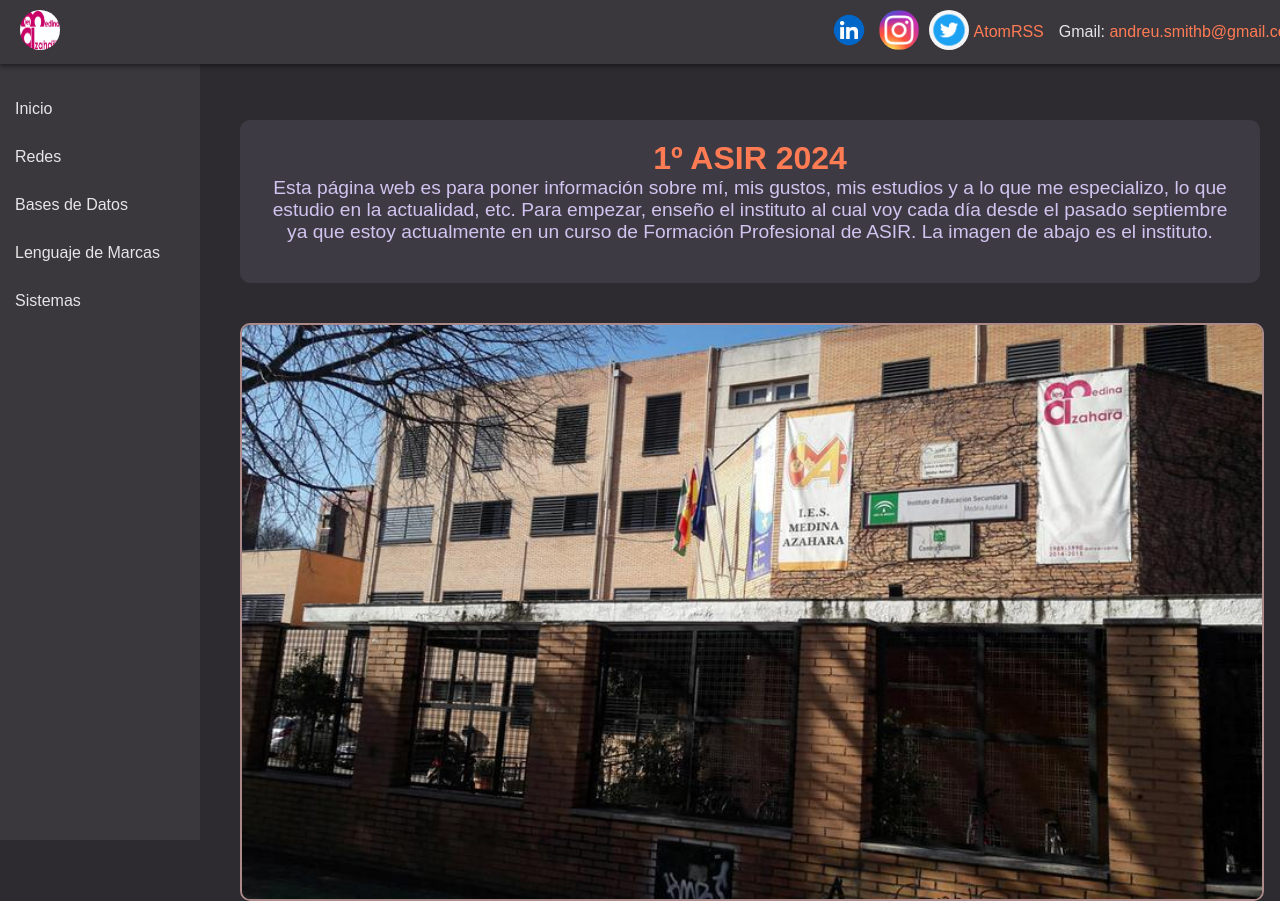
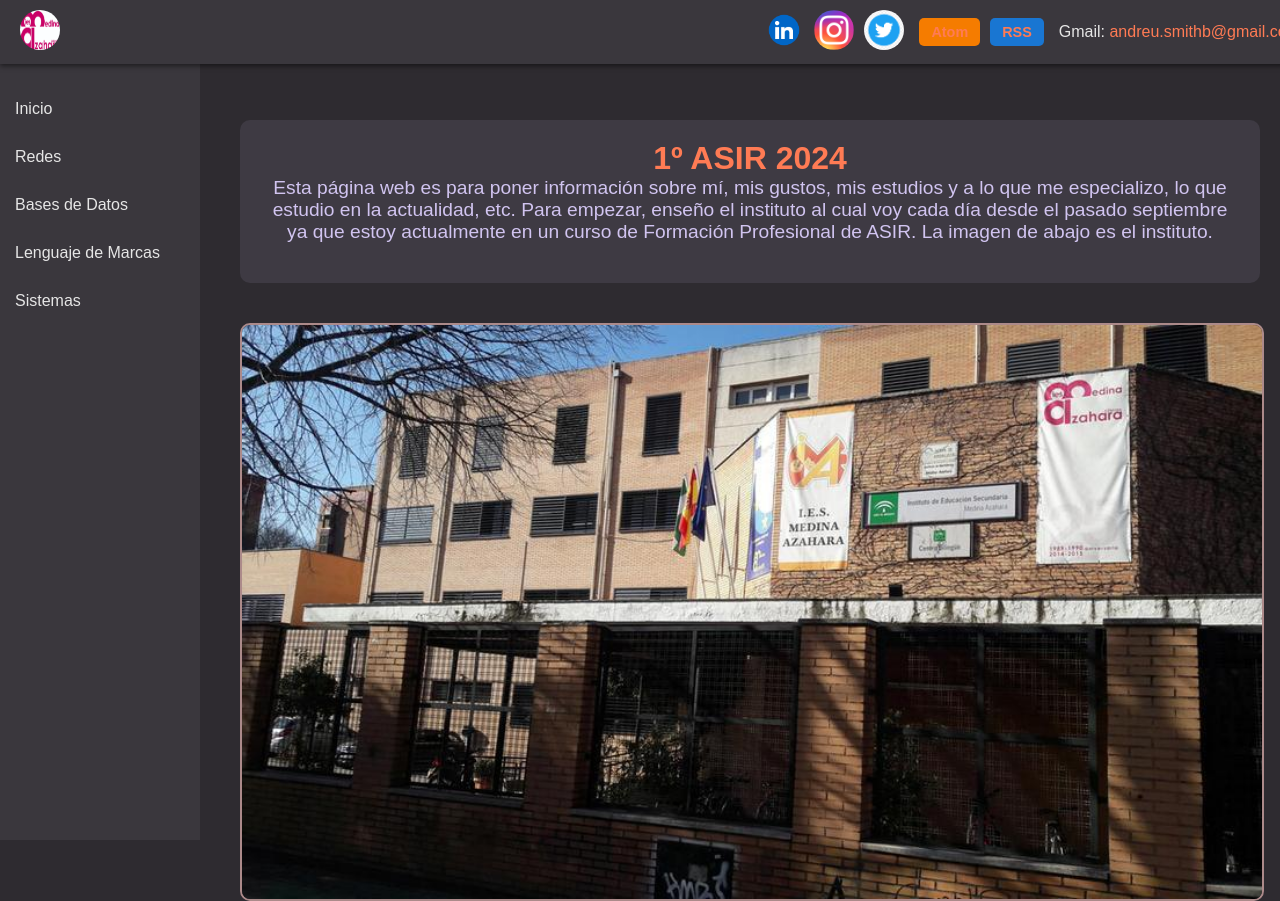
Before and after one commit to smith9-asb/proyectopaginaweb, a plain HTML site: page index.html in a window 1280 px wide. Shown: the top 901 px of the page. Drawn offline with Linux system fonts and the light colour scheme.

Commit message:
Update styles.css

```diff
--- a/estilos/styles.css
+++ b/estilos/styles.css
@@ -190,3 +190,30 @@ section p {
     border-radius: 10px;
     border: 2px solid #ac8a8a;
 }
+.feed-button {
+    padding: 6px 12px;
+    margin-left: 10px;
+    border: none;
+    border-radius: 5px;
+    font-size: 0.9rem;
+    text-decoration: none;
+    color: #fff;
+    font-weight: bold;
+    transition: background-color 0.3s;
+}
+
+.atom-button {
+    background-color: #f57c00;
+}
+
+.atom-button:hover {
+    background-color: #e65100;
+}
+
+.rss-button {
+    background-color: #1976d2;
+}
+
+.rss-button:hover {
+    background-color: #0d47a1;
+}
```
